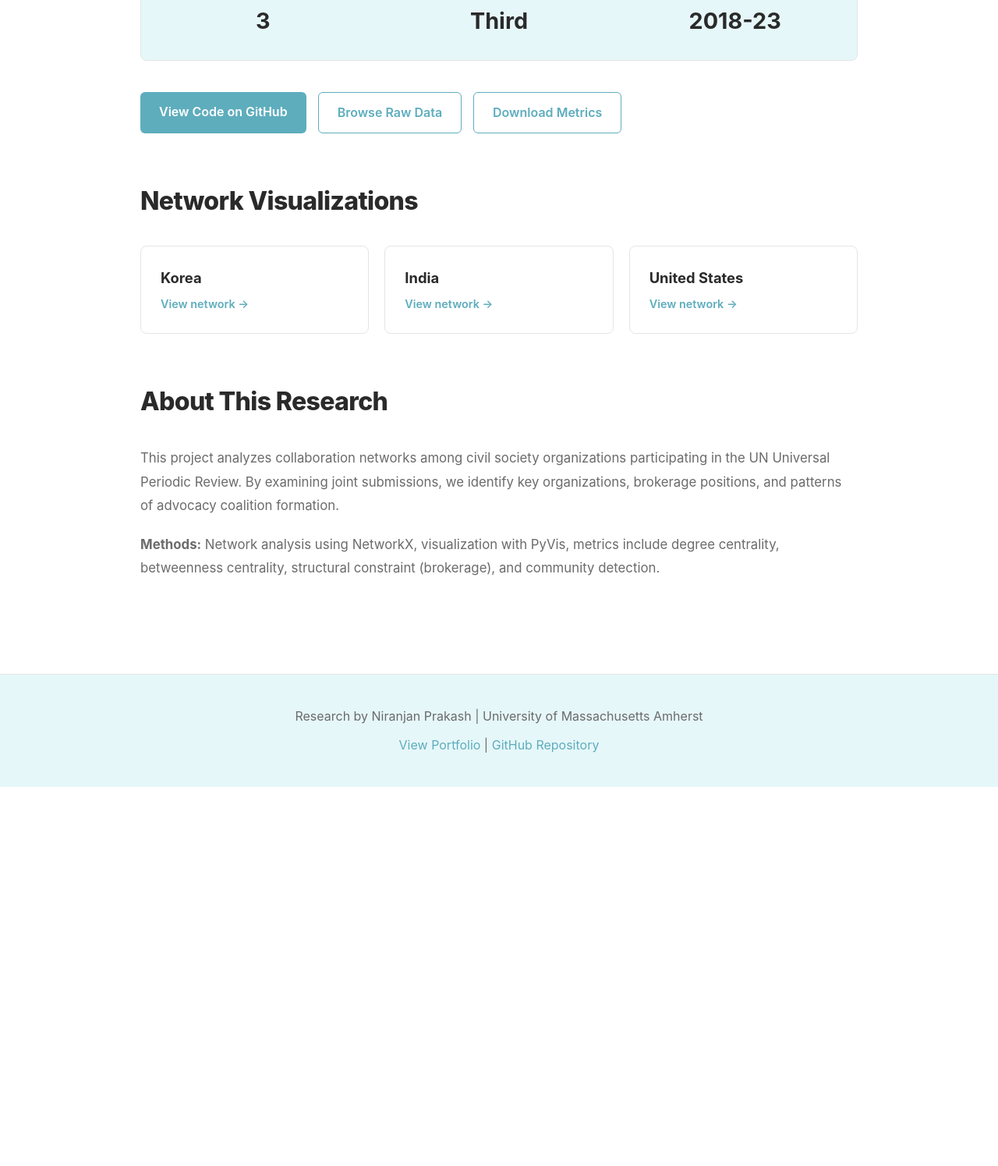
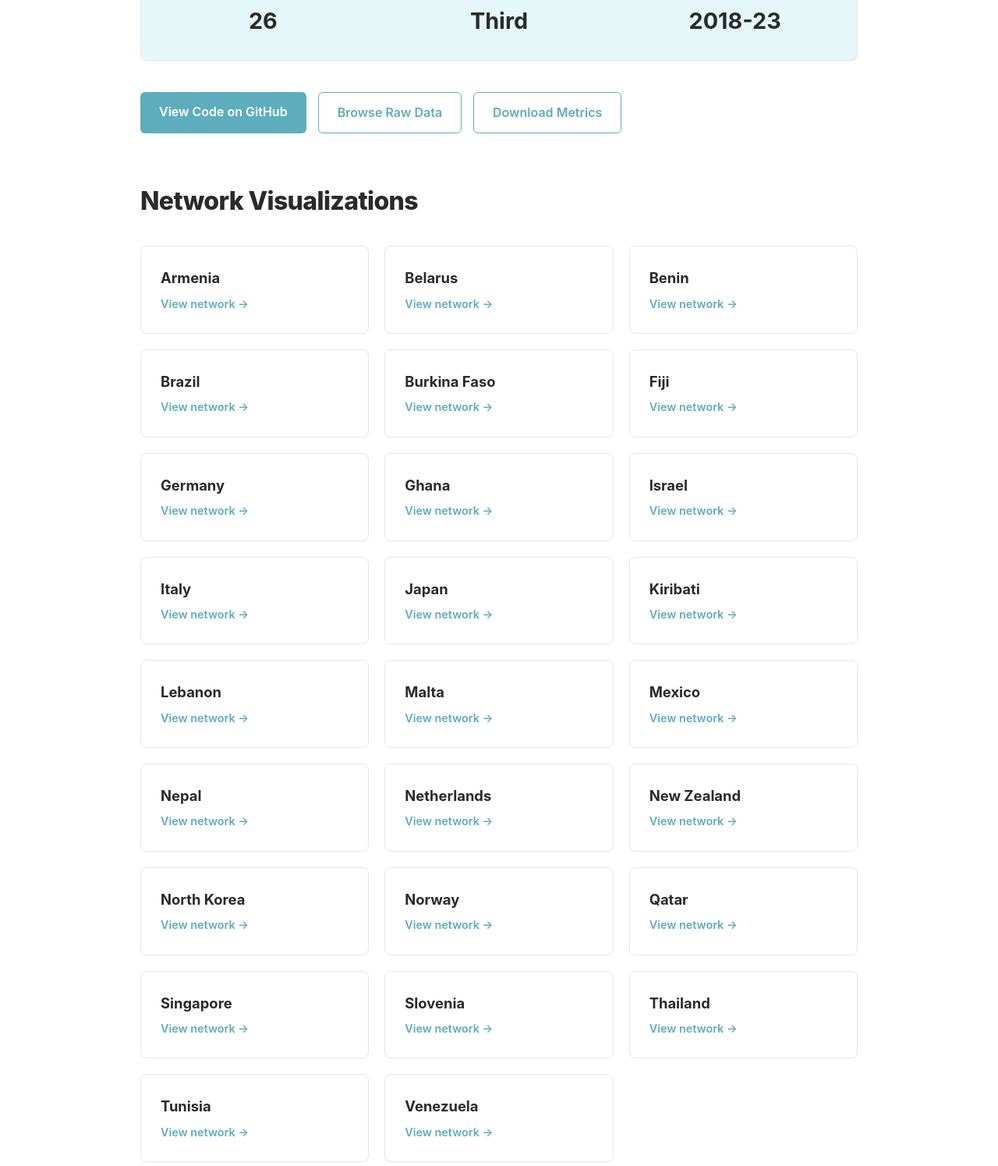
Before and after one commit to nprak42/upr-network-analysis, a plain HTML site: page index.html in a window 1280 px wide. Shown: the part 605-2100 px from the top of the page at 78% size. Before the commit the page ends 1614 px from the top, so only its background shows below. Drawn offline with Linux system fonts and the light colour scheme.

Commit message:
updating coutry list

```diff
--- a/index.html
+++ b/index.html
@@ -307,9 +307,32 @@
     <script>
         // Define your countries here - update as you add more
         const countries = [
-            'Korea',
-            'India',
-            'United_States'
+            'Armenia',
+            'Belarus',
+            'Benin',
+            'Brazil',
+            'Burkina_Faso',
+            'Fiji',
+            'Germany',
+            'Ghana',
+            'Israel',
+            'Italy',
+            'Japan',
+            'Kiribati',
+            'Lebanon',
+            'Malta',
+            'Mexico',
+            'Nepal',
+            'Netherlands',
+            'New_Zealand',
+            'North Korea',
+            'Norway',
+            'Qatar',
+            'Singapore',
+            'Slovenia',
+            'Thailand',
+            'Tunisia',
+            'Venezuela'
             // Add more countries as you process them
         ];
 
```
